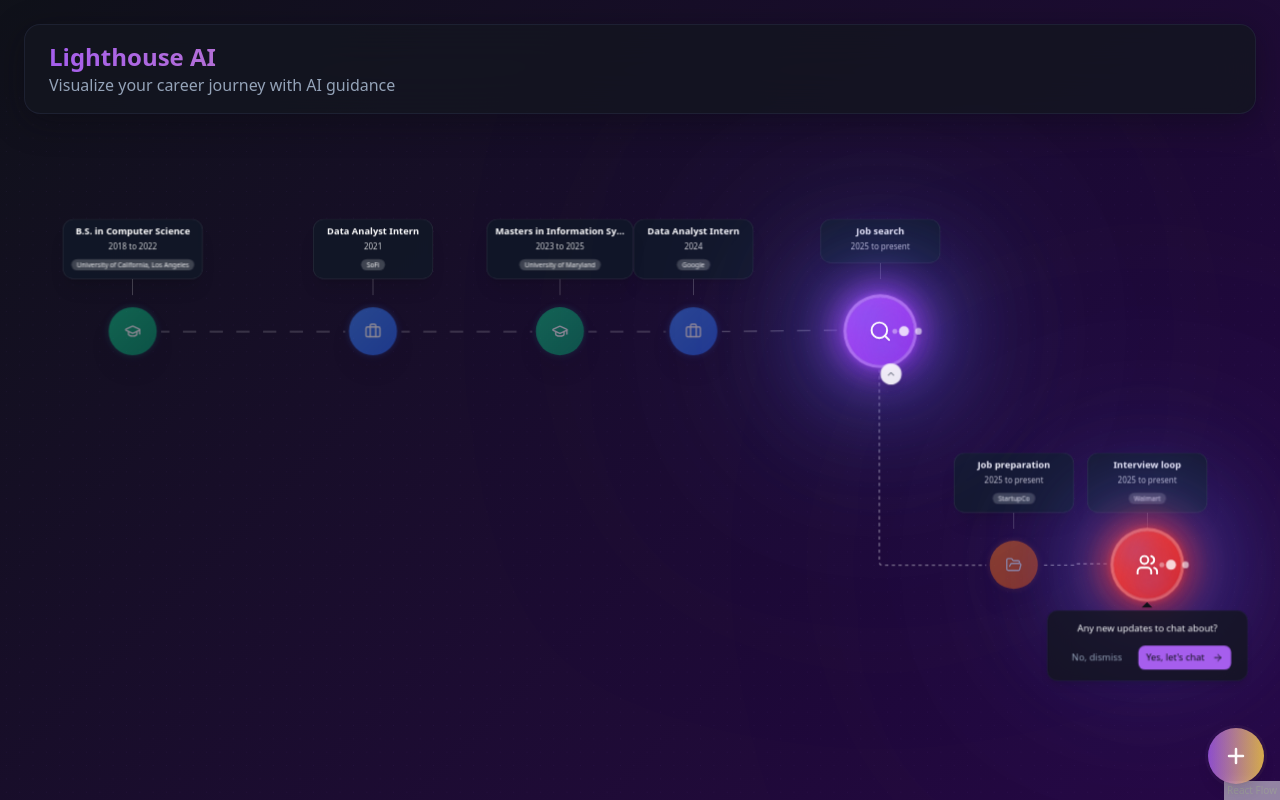
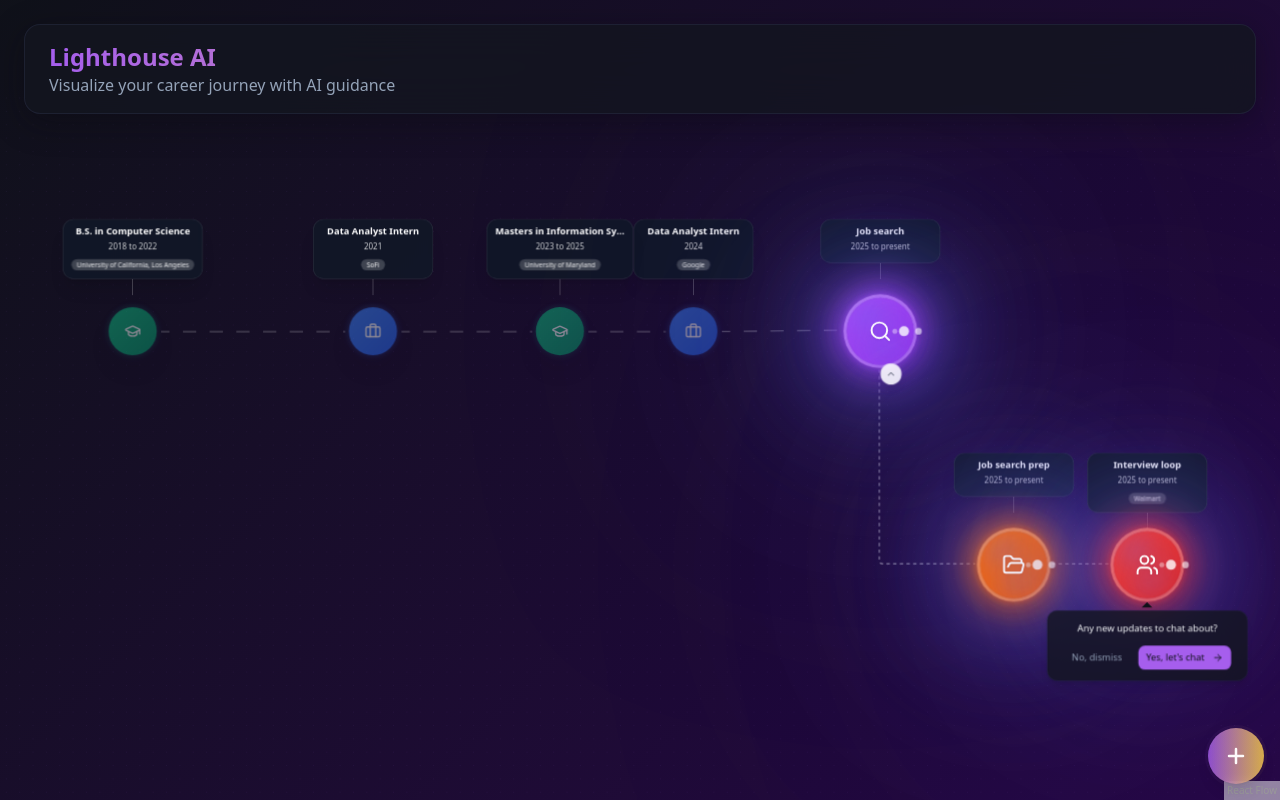
Before and after one commit to Light-houseAI/lighthouse-journey-canvas, a React (Vite) app: page / in a window 1280 px wide. Built offline with nearby package versions, Linux system fonts and the light colour scheme.

Commit message:
Update "Job preparation" node
Updated the "Job preparation" node to "Job search prep", marked it as active, and removed the "StartupCo" chip.

```diff
--- a/src/components/CareerJourney.tsx
+++ b/src/components/CareerJourney.tsx
@@ -185,13 +185,13 @@ const initialNodes: Node[] = [
       id: '5',
       type: 'milestone',
       position: { x: chronologicalPositions['4'].x + 200, y: 650 }, // Apply under 1 year spacing (200px)
+      selected: true, // Mark as active node
       data: {
-      title: 'Job preparation',
+        title: 'Job search prep',
         type: 'projects',
         date: 'Jun 2025 to present',
         description: 'Preparing for job search and improving technical skills',
         skills: ['React', 'A/B Testing', 'Analytics', 'UX Optimization'],
-      organization: 'StartupCo',
       tags: ['optimization', 'ecommerce'],
       documentation: {
         overview: {
```
Lines whose indentation alone changed are shown as unchanged.
